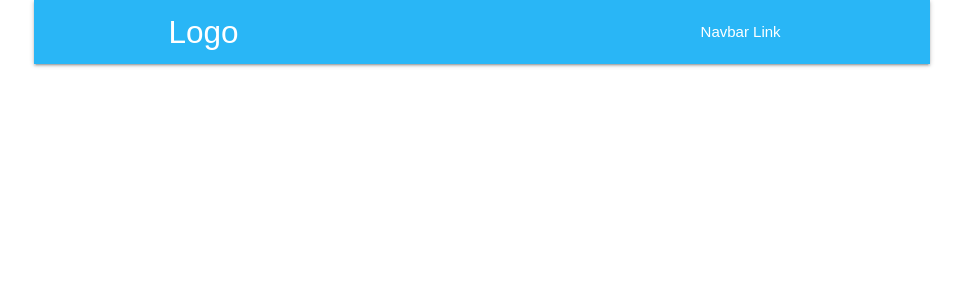
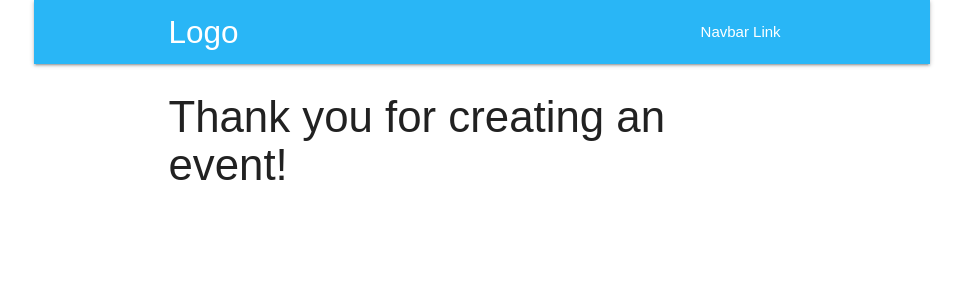
Before and after one commit to shimoal/are-you-free, a React (Create React App) app in the folder client/: page /event in a window 1280 px wide. Shown: the top 300 px of the page, without its empty margins (158-1121 px from the left). Built offline with nearby package versions, Linux system fonts and the light colour scheme.

Commit message:
Create component for after event creation

```diff
--- a/client/src/App.tsx
+++ b/client/src/App.tsx
@@ -3,10 +3,9 @@ const { Component } = React;
 import { BrowserRouter, Route } from "react-router-dom";
 
 import CreateEvent from "./components/events/CreateEvent";
+import EventCreated from "./components/events/EventCreated";
 import Landing from "./components/Landing";
 import NavBar from "./components/NavBar";
-
-const Dashboard = () => <div>Dashboard</div>;
 
 class App extends Component<{}, { selectedView: string }> {
 	render() {
@@ -16,7 +15,7 @@ class App extends Component<{}, { selectedView: string }> {
 					<div>
 						<NavBar />
 						<Route exact path="/" component={Landing} />
-						<Route exact path="/events" component={Dashboard} />
+						<Route exact path="/event" component={EventCreated} />
 						<Route exact path="/events/new" component={CreateEvent} />
 					</div>
 				</BrowserRouter>
--- /dev/null
+++ b/client/src/components/events/EventCreated.tsx
@@ -0,0 +1,9 @@
+import * as React from "react";
+
+export default () => {
+	return (
+		<div className="container">
+			<h3>Thank you for creating an event!</h3>
+		</div>
+	);
+};
```
